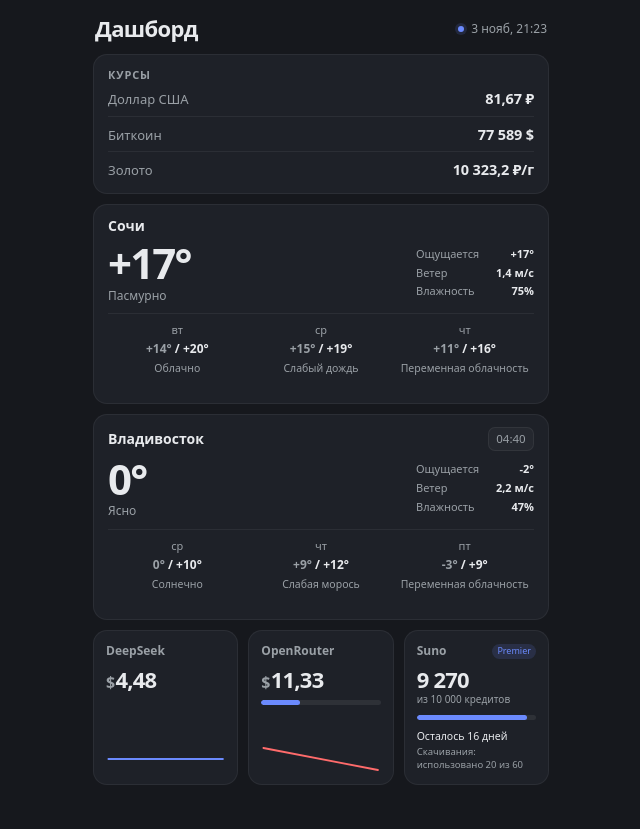
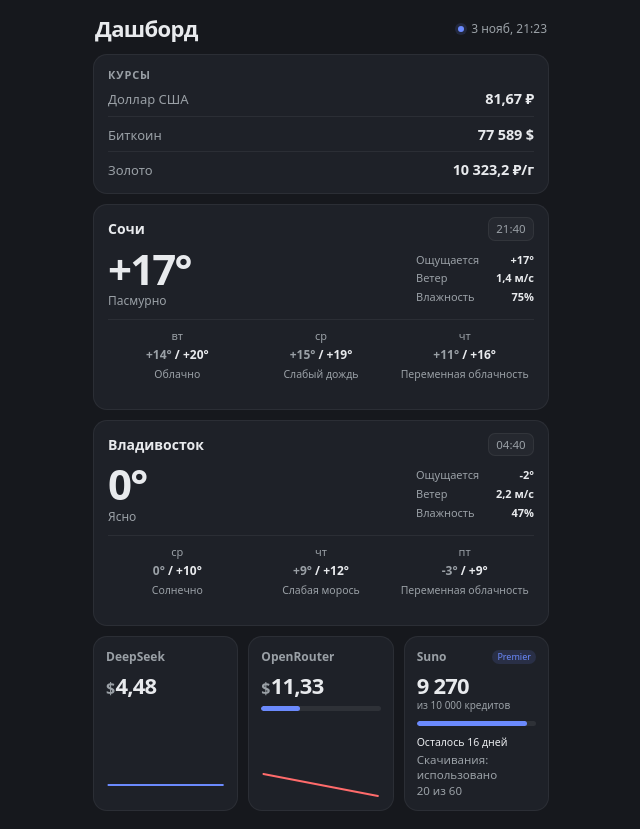
Before and after one commit to alexzas1972-svg/mini-dash, a plain HTML site: page index.html in a window 1280 px wide. Shown: the whole page, without its empty margins (319-959 px from the left). Before the commit the page ends 803 px from the top, so only its background shows below. Drawn offline with Linux system fonts and the light colour scheme.

Commit message:
Часы Сочи и крупнее строка скачиваний Suno
Co-Authored-By: Claude Code <noreply@anthropic.com>

```diff
--- a/index.html
+++ b/index.html
@@ -402,8 +402,9 @@
     .downloads {
       margin-top: 3px;
       color: var(--muted);
-      font-size: 9.5px;
+      font-size: 11.5px;
       line-height: 1.35;
+      text-wrap: balance;
     }
 
     .sparkline {
@@ -753,6 +754,7 @@
           return weather.clockTimezone.trim();
         }
         if (weather.city === 'Владивосток') return 'Asia/Vladivostok';
+        if (weather.city === 'Сочи') return 'Europe/Moscow';
         return null;
       }
 
```
